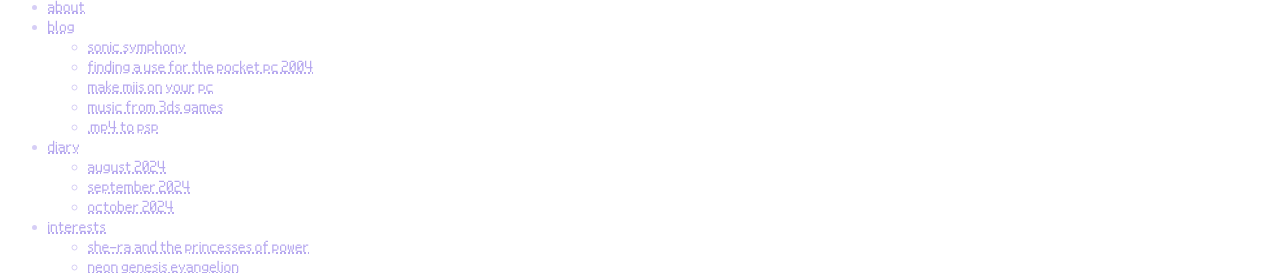
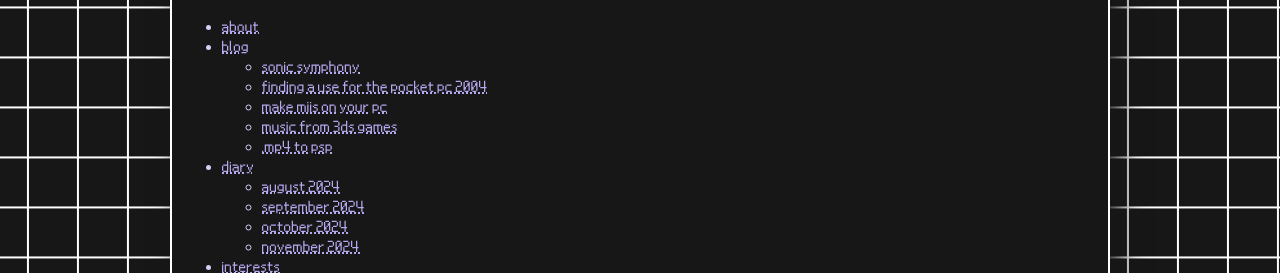
Before and after one commit to angelnetcast/angelslanding-v2, a plain HTML site: page files/pages/sitemap.html in a window 1280 px wide. Shown: the part 98-371 px from the top of the page. Drawn offline with Linux system fonts and the light colour scheme.

Commit message:
sitemap fix

```diff
--- a/files/pages/sitemap.html
+++ b/files/pages/sitemap.html
@@ -6,10 +6,12 @@
     <meta name="description" content="ANGEL'S LANDING v2 - SITEMAP" />
     <meta name="keywords" content="Cute, Purple" />
     <link href="/style.css" rel="stylesheet" />
+    <link href="/stylesheets/sitemap.css" rel="stylesheet" />
     <title>ANGEL'S LANDING v2 - SITEMAP</title>
   </head>
 
   <body>
+    <div class="container">
       <h1>sitemap</h1>
       <ul>
         <li><a href="/pages/about.html">about</a></li>
@@ -17,9 +19,7 @@
         <ul>
           <li><a href="/pages/blogs/sonicsymphony.html">sonic symphony</a></li>
           <li>
-					<a href="/pages/blogs/pocketpc.html"
-						>finding a use for the pocket pc 2004</a
-					>
+            <a href="/pages/blogs/pocketpc.html">finding a use for the pocket pc 2004</a>
           </li>
           <li><a href="/pages/blogs/miis.html">make miis on your pc</a></li>
           <li><a href="/pages/blogs/3dsmusic.html">music from 3ds games</a></li>
@@ -30,7 +30,7 @@
           <li><a href="/pages/diaries/24aug.html">august 2024</a></li>
           <li><a href="/pages/diaries/24sep.html">september 2024</a></li>
           <li><a href="/pages/diaries/24oct.html">october 2024</a></li>
-
+		  <li><a href="/pages/diaries/24nov.html">november 2024</a></li>
         </ul>
         <li><a href="/pages/interests.html">interests</a></li>
         <ul>
@@ -51,5 +51,6 @@
         <li><a href="/pages/sitemap.html">sitemap</a></li>
       </ul>
       <p><a href="/pages/home.html">HOME?</a></p>
+    </div>
   </body>
 </html>
--- /dev/null
+++ b/files/stylesheets/sitemap.css
@@ -0,0 +1,49 @@
+/* ---------------------------- universal stylesheet ---------------------------- */
+
+/* -------------- colors -------------- */
+:root {
+	/* ----- purples ----- */
+	--dark: #2301a9;
+	--mediumdark: #3810d1;
+	--medium: #9985e8;
+	--mediumlight: #b6a8ef;
+	--light: #d6cef6;
+	/* ----- grayscale ----- */
+	--black: #171717;
+	--white: #ffffff;
+}
+
+/* -------------- main layout -------------- */
+html {
+	background-image: url(/assets/images/backgrounds/grid.png);
+	animation: background 12s infinite linear; /* sometimes i comment this bc the moving background kills my laptop live preview. if ur snoopin in the code and see this off, remind me 2 turn it back on lol */
+	color: var(--light);
+	font-family: nds;
+	font-size: 20px;
+	line-height: 1;
+}
+
+body {
+	width: 950px;
+    position: relative;
+	margin-left: auto;
+	margin-right: auto;
+}
+/* -------------- container -------------- */
+.container {
+	background-color: var(--black);
+	border: 2px var(--white) solid;
+	box-shadow: 10px 10px 25px var(--black);
+	padding: 10px;
+	margin: 5px;
+}
+
+/* -------------- animation -------------- */
+@keyframes background {
+	0% {
+		background-position: 0px 0px;
+	}
+	100% {
+		background-position: 307px 133px;
+	}
+}
```
Lines whose indentation alone changed are shown as unchanged.
